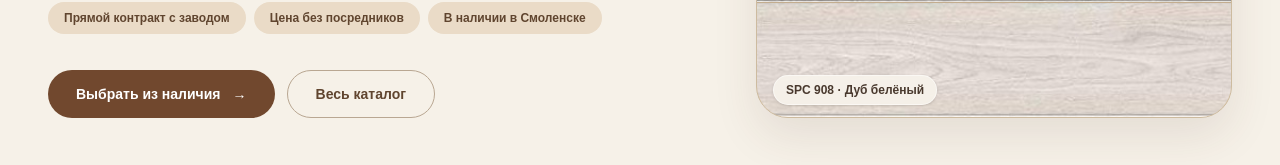
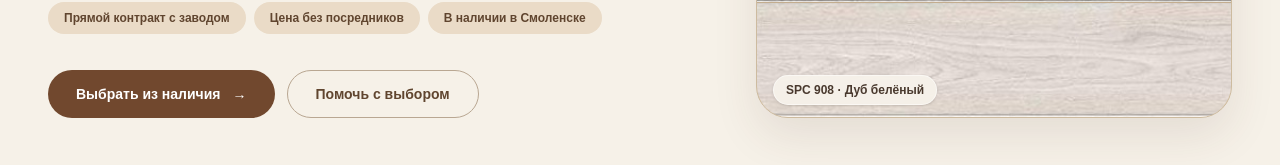
Before and after one commit to novokshonovpv/laminat-sale, a Next.js app: page / in a window 1280 px wide. Shown: the part 635-800 px from the top of the page. Built offline with nearby package versions, Linux system fonts and the light colour scheme.

Commit message:
feat: open selection help form from home page

```diff
--- a/src/app/page.tsx
+++ b/src/app/page.tsx
@@ -1,6 +1,7 @@
 import Image from "next/image";
 import Link from "next/link";
 import { ProductCard } from "@/components/product-card";
+import { SelectionHelpDialog } from "@/components/selection-help-dialog";
 import { getProductSlug, products } from "@/data/products";
 import { assetPath } from "@/lib/asset-path";
 
@@ -38,7 +39,7 @@ export default function Home() {
   return (
     <>
       <section className="mx-auto grid max-w-[1440px] gap-10 px-5 py-14 sm:px-8 sm:py-20 lg:grid-cols-[1.15fr_0.85fr] lg:gap-16 lg:px-12 lg:py-24">
-        <div className="flex flex-col justify-center"><p className="mb-5 text-xs font-semibold uppercase tracking-[0.22em] text-[#8b5e3c]">Прямые поставки · склад в Смоленске</p><h1 className="max-w-4xl text-5xl font-semibold leading-[0.98] tracking-[-0.055em] text-[#33291f] sm:text-6xl lg:text-[4.6rem]">SPC-ламинат напрямую с завода — в наличии в Смоленске</h1><p className="mt-7 max-w-2xl text-base leading-7 text-[#6c6258] sm:text-lg">Поставляем напольные покрытия напрямую с одного из ведущих заводов Китая. Без посредников — поэтому предлагаем выгодную цену и держим популярные декоры на складе в Смоленске.</p><div className="mt-6 flex flex-wrap gap-2 text-xs font-semibold text-[#60452f]"><span className="rounded-full bg-[#eadbc7] px-4 py-2">Прямой контракт с заводом</span><span className="rounded-full bg-[#eadbc7] px-4 py-2">Цена без посредников</span><span className="rounded-full bg-[#eadbc7] px-4 py-2">В наличии в Смоленске</span></div><div className="mt-9 flex flex-col gap-3 sm:flex-row"><Link href="/catalog" className="inline-flex min-h-12 items-center justify-center rounded-full bg-[#71482e] px-7 py-3 text-sm font-semibold text-white hover:bg-[#573722]">Выбрать из наличия <span className="ml-3">→</span></Link><Link href="/catalog" className="inline-flex min-h-12 items-center justify-center rounded-full border border-[#b9a792] px-7 py-3 text-sm font-semibold text-[#60452f]">Весь каталог</Link></div></div>
+        <div className="flex flex-col justify-center"><p className="mb-5 text-xs font-semibold uppercase tracking-[0.22em] text-[#8b5e3c]">Прямые поставки · склад в Смоленске</p><h1 className="max-w-4xl text-5xl font-semibold leading-[0.98] tracking-[-0.055em] text-[#33291f] sm:text-6xl lg:text-[4.6rem]">SPC-ламинат напрямую с завода — в наличии в Смоленске</h1><p className="mt-7 max-w-2xl text-base leading-7 text-[#6c6258] sm:text-lg">Поставляем напольные покрытия напрямую с одного из ведущих заводов Китая. Без посредников — поэтому предлагаем выгодную цену и держим популярные декоры на складе в Смоленске.</p><div className="mt-6 flex flex-wrap gap-2 text-xs font-semibold text-[#60452f]"><span className="rounded-full bg-[#eadbc7] px-4 py-2">Прямой контракт с заводом</span><span className="rounded-full bg-[#eadbc7] px-4 py-2">Цена без посредников</span><span className="rounded-full bg-[#eadbc7] px-4 py-2">В наличии в Смоленске</span></div><div className="mt-9 flex flex-col gap-3 sm:flex-row"><Link href="/catalog" className="inline-flex min-h-12 items-center justify-center rounded-full bg-[#71482e] px-7 py-3 text-sm font-semibold text-white hover:bg-[#573722]">Выбрать из наличия <span className="ml-3">→</span></Link><SelectionHelpDialog /></div></div>
         <div className="relative overflow-hidden rounded-[2rem] border border-[#cdbb9f] bg-[#d9c19f] shadow-[0_18px_45px_rgba(74,53,36,0.10)]"><div aria-label="Пять вариантов SPC-ламината в наличии" className="grid h-full grid-rows-5">{heroProducts.map(([model, name, image], index) => <Link href={`/product/${getProductSlug(products.find((product) => product.model === model)!)}`} key={model} className="group relative block min-h-[82px] overflow-hidden border-b border-black/10 last:border-b-0 sm:min-h-[96px] lg:min-h-0"><Image src={image} alt={`SPC ${model} — ${name}`} fill priority={index === 0} quality={95} sizes="(max-width: 1024px) 100vw, 42vw" className="object-cover transition-transform duration-300 group-hover:scale-[1.025]" /><span className="absolute bottom-3 left-4 rounded-full border border-white/50 bg-[#f8f3eb]/90 px-3 py-1.5 text-xs font-semibold text-[#49392e] shadow-sm backdrop-blur-sm">SPC {model} · {name}</span><span className="absolute bottom-3 right-4 flex h-7 w-7 items-center justify-center rounded-full bg-white/90 text-xs text-[#60452f] opacity-0 shadow-sm transition group-hover:translate-x-1 group-hover:opacity-100" aria-hidden="true">→</span></Link>)}</div><span className="absolute right-5 top-5 rounded-full bg-[#54704b] px-4 py-2 text-xs font-semibold text-white shadow-sm sm:right-6 sm:top-6">5 декоров в наличии · по 500 м²</span></div>
       </section>
 
```
